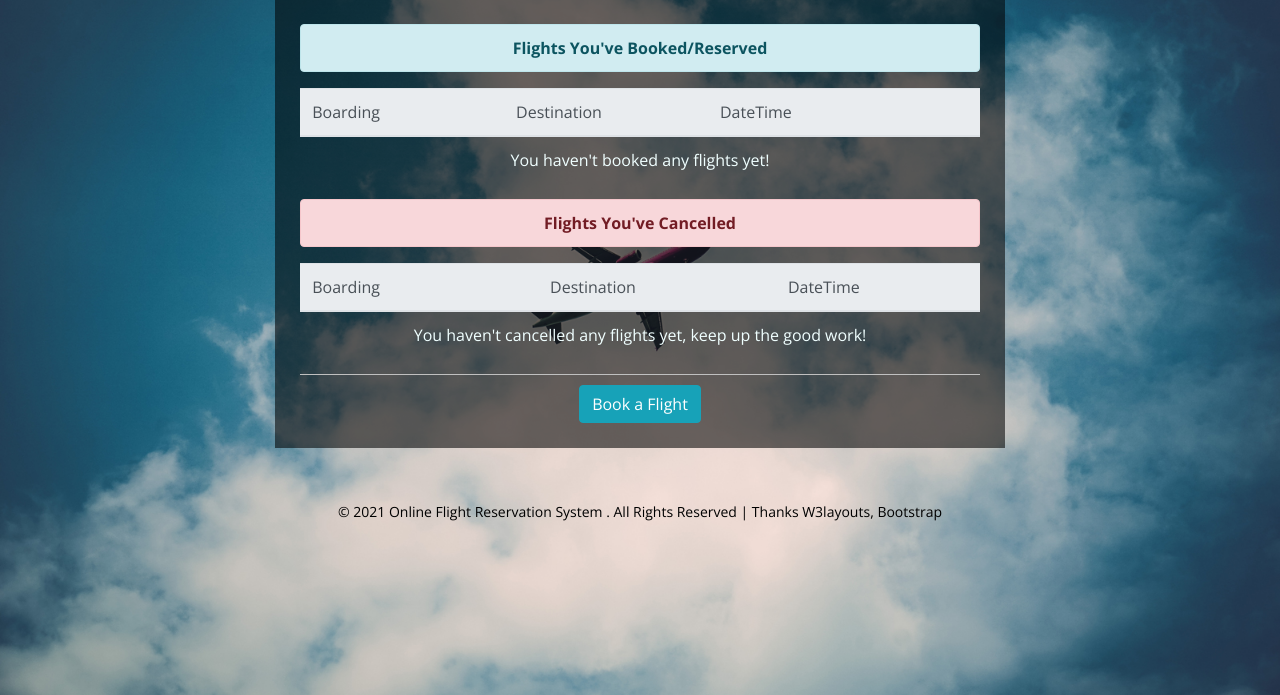
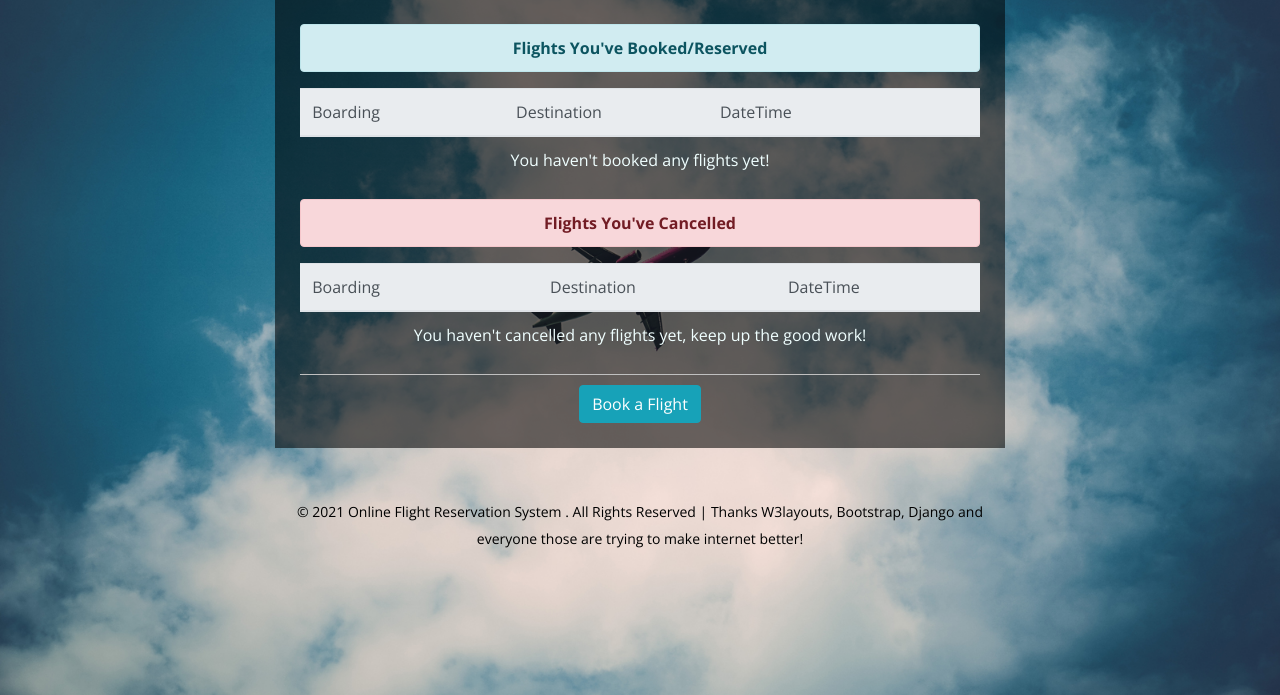
Before and after one commit to maahad767/OnlineFlightReservation, a Django app: page /users/dashboard in a window 1280 px wide. Shown: the part 105-800 px from the top of the page. Run offline with Django 3.2, Linux system fonts and the light colour scheme; the visitor is signed in with stand-in values (Sample User, id 1); data that the repository does not hold is empty; some libraries are stand-ins or nearby versions.

Commit message:
updated thanks to credits

```diff
--- a/flight/templates/base.html
+++ b/flight/templates/base.html
@@ -49,7 +49,7 @@
 
 
 <div class="footer-w3l">
-    <p class="agileinfo"> &copy; 2021 Online Flight Reservation System . All Rights Reserved | Thanks <a href="http://w3layouts.com">W3layouts</a>, <a href="https://getbootstrap.com">Bootstrap</a> </p>
+    <p class="agileinfo"> &copy; 2021 Online Flight Reservation System . All Rights Reserved | Thanks <a href="http://w3layouts.com">W3layouts</a>, <a href="https://getbootstrap.com">Bootstrap</a>, <a href="https://www.djangoproject.com/">Django</a> and everyone those are trying to make internet better! </p>
 </div>
 
 <script src="{% static 'js/jquery.min.js' %}"> </script>
```
